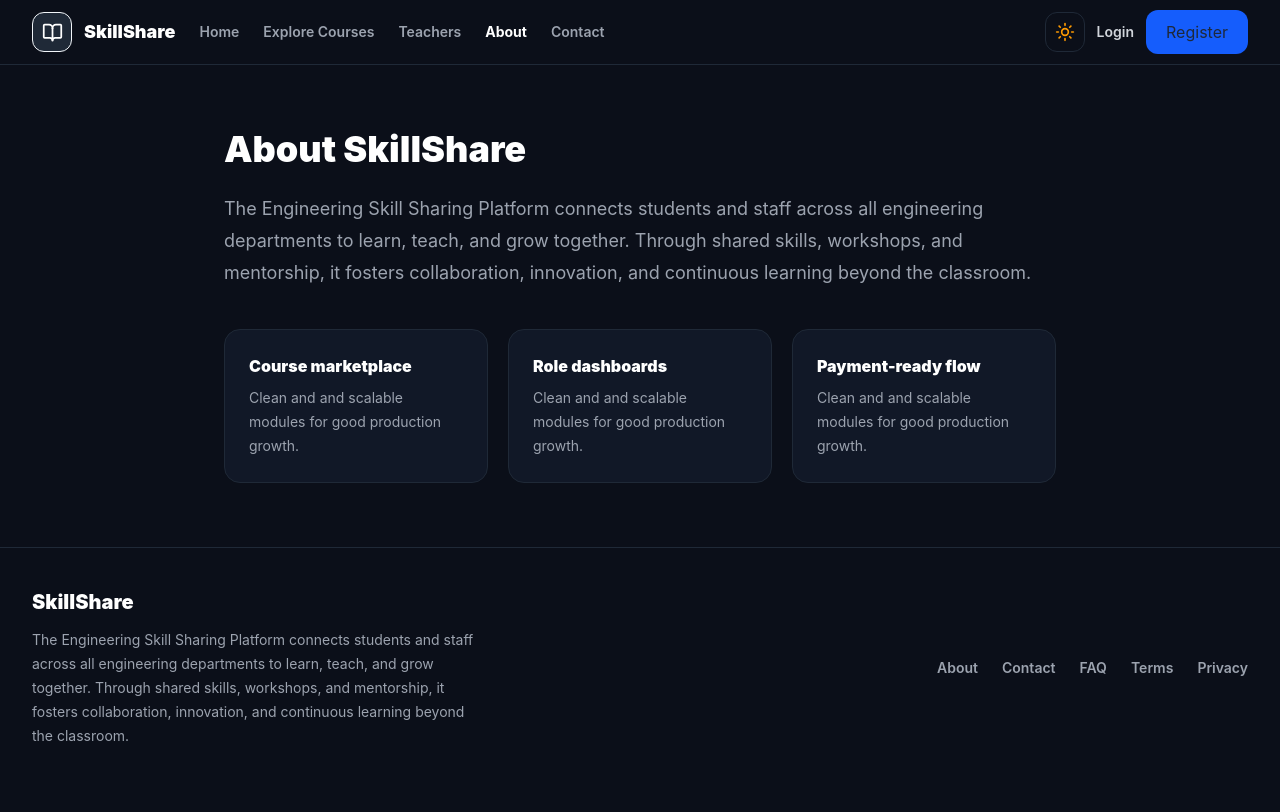
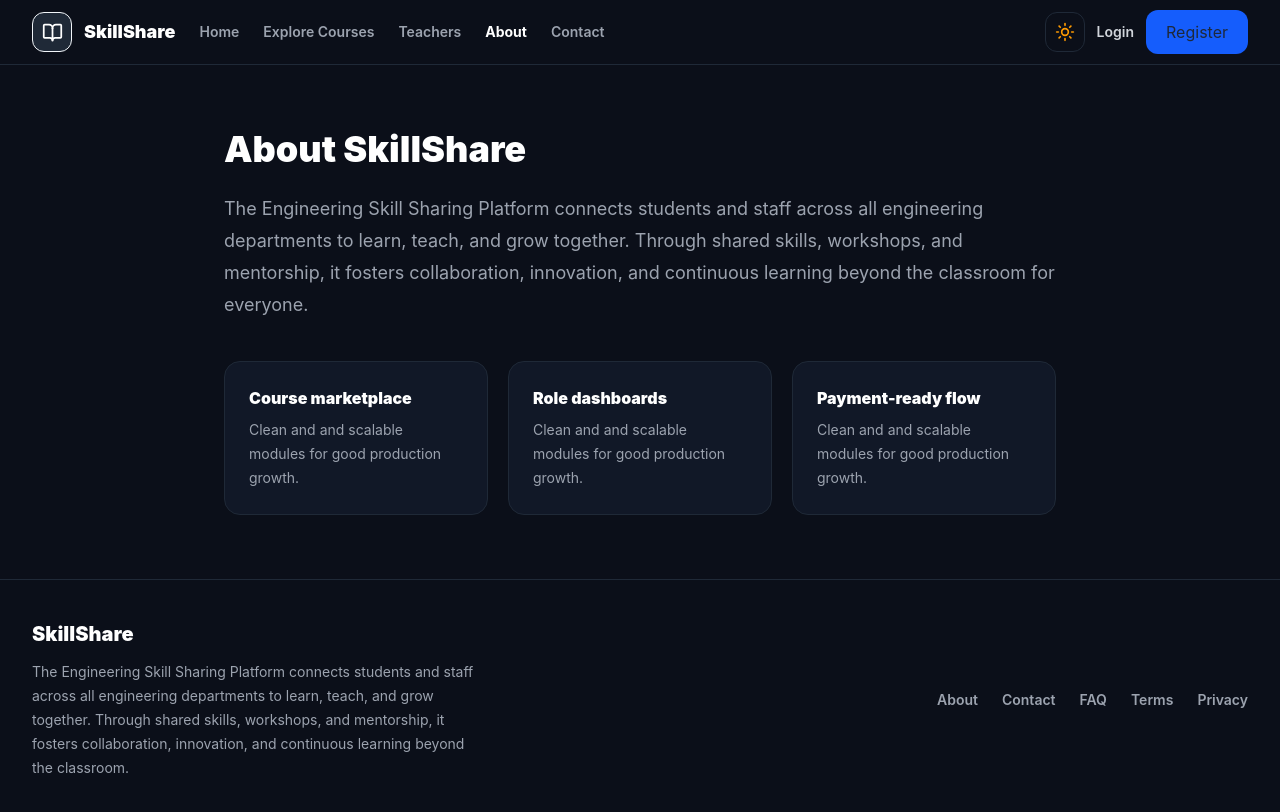
Before and after one commit to Nilanka0026/Skillshare-lms, a React (Vite) app in the folder frontend/: page /about in a window 1280 px wide. Shown: the top 812 px of the page. Built offline with nearby package versions, Linux system fonts and the light colour scheme; no server answers.

Commit message:
small change

```diff
--- a/frontend/src/pages/public/About.jsx
+++ b/frontend/src/pages/public/About.jsx
@@ -5,7 +5,7 @@ export function About() {
         <h1 className="text-4xl font-black text-gray-950">About SkillShare</h1>
         <p className="mt-6 text-lg leading-8 text-gray-600">
           The Engineering Skill Sharing Platform connects students and staff across all engineering departments to learn, teach, and grow together.
-          Through shared skills, workshops, and mentorship, it fosters collaboration, innovation, and continuous learning beyond the classroom.
+          Through shared skills, workshops, and mentorship, it fosters collaboration, innovation, and continuous learning beyond the classroom for everyone.
         </p>
         <div className="mt-10 grid gap-5 md:grid-cols-3">
           {['Course marketplace', 'Role dashboards', 'Payment-ready flow'].map((item) => (
```
